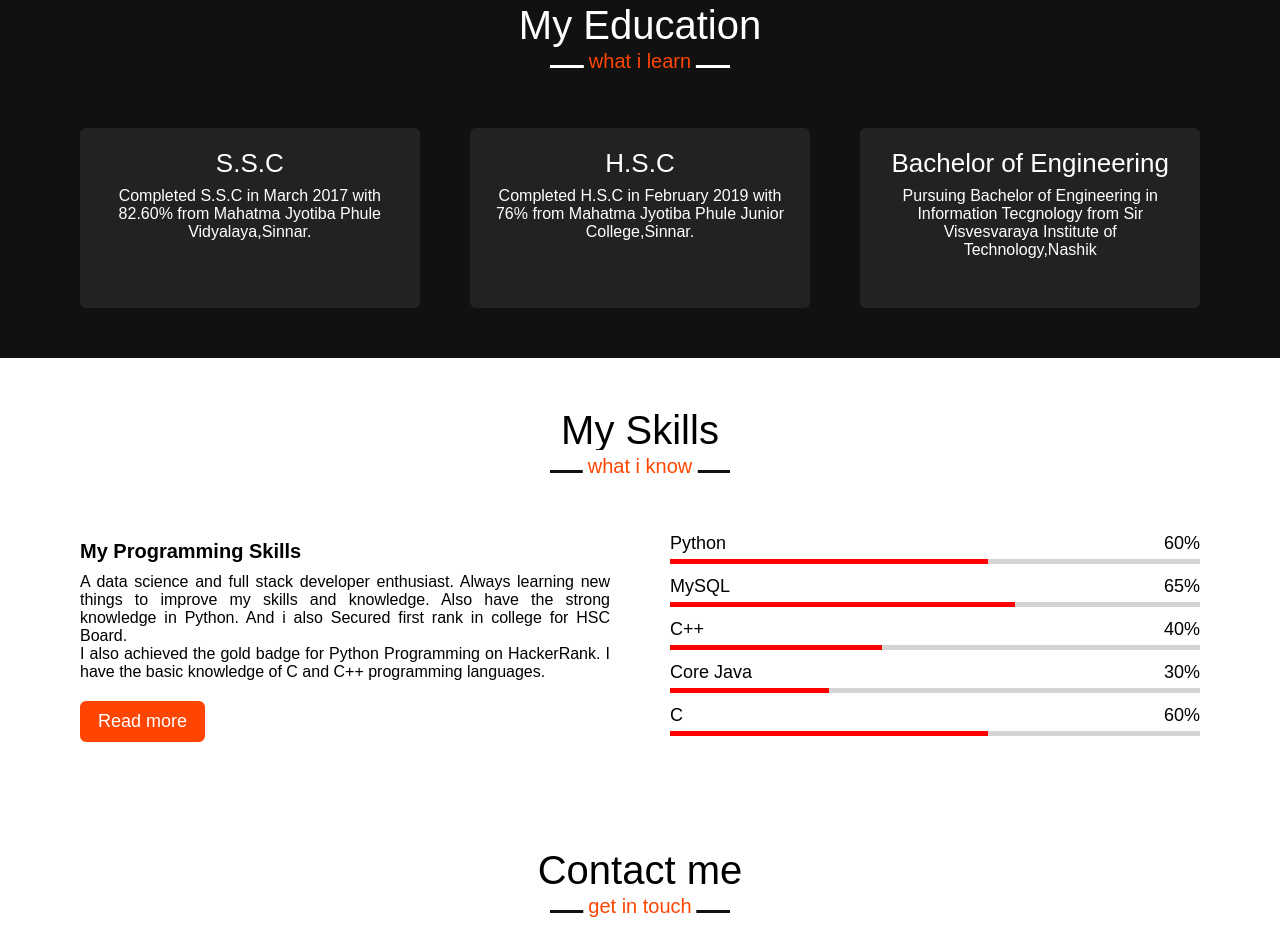
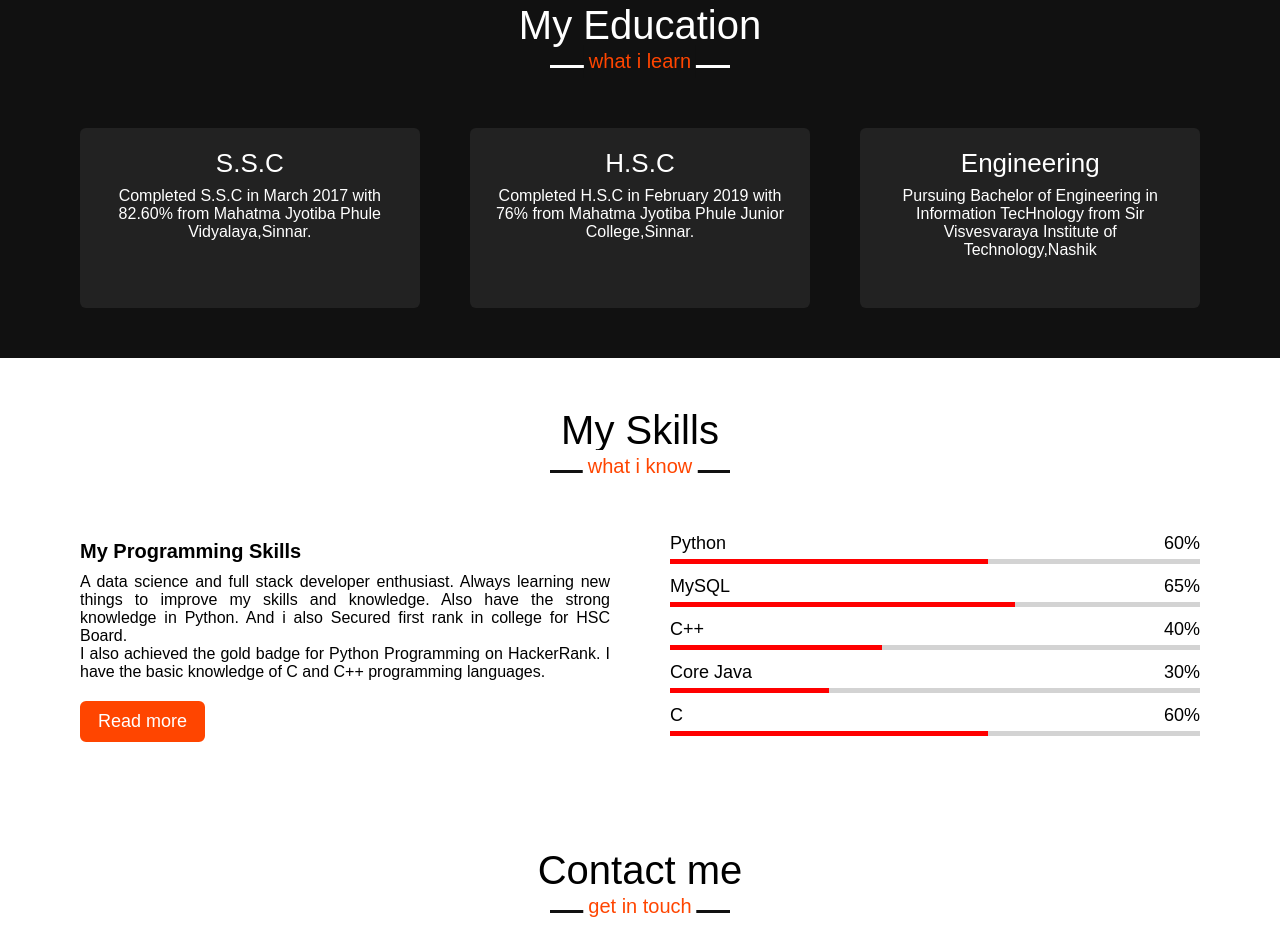
Before and after one commit to Rutik7294/Personal-Portfolio-Website, a plain HTML site: page index.html in a window 1280 px wide. Shown: the part 1376-2321 px from the top of the page. Drawn offline with nearby package versions, Linux system fonts and the light colour scheme.

Commit message:
Update index.html

```diff
--- a/index.html
+++ b/index.html
@@ -88,8 +88,8 @@
                <div class="card">
                 <div class="box">
                     <!--<i class="fas fa-code"></i>-->
-                    <div class="text">Bachelor of Engineering</div>
-                    <p>Pursuing Bachelor of Engineering in Information Tecgnology from Sir Visvesvaraya Institute of Technology,Nashik</p>
+                    <div class="text">Engineering</div>
+                    <p>Pursuing Bachelor of Engineering in Information TecHnology from Sir Visvesvaraya Institute of Technology,Nashik</p>
                 </div>
                </div>
             </div>
```
